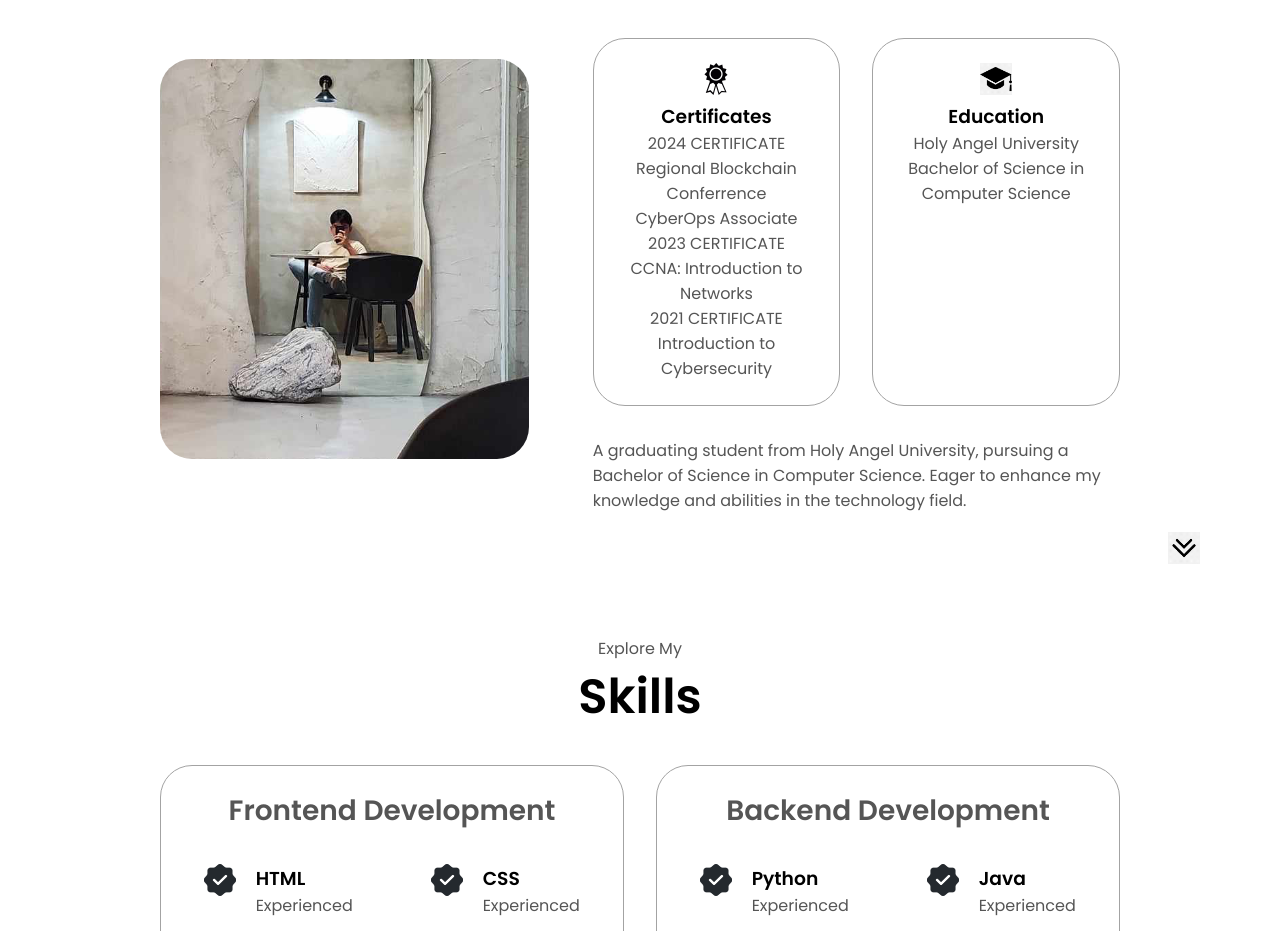
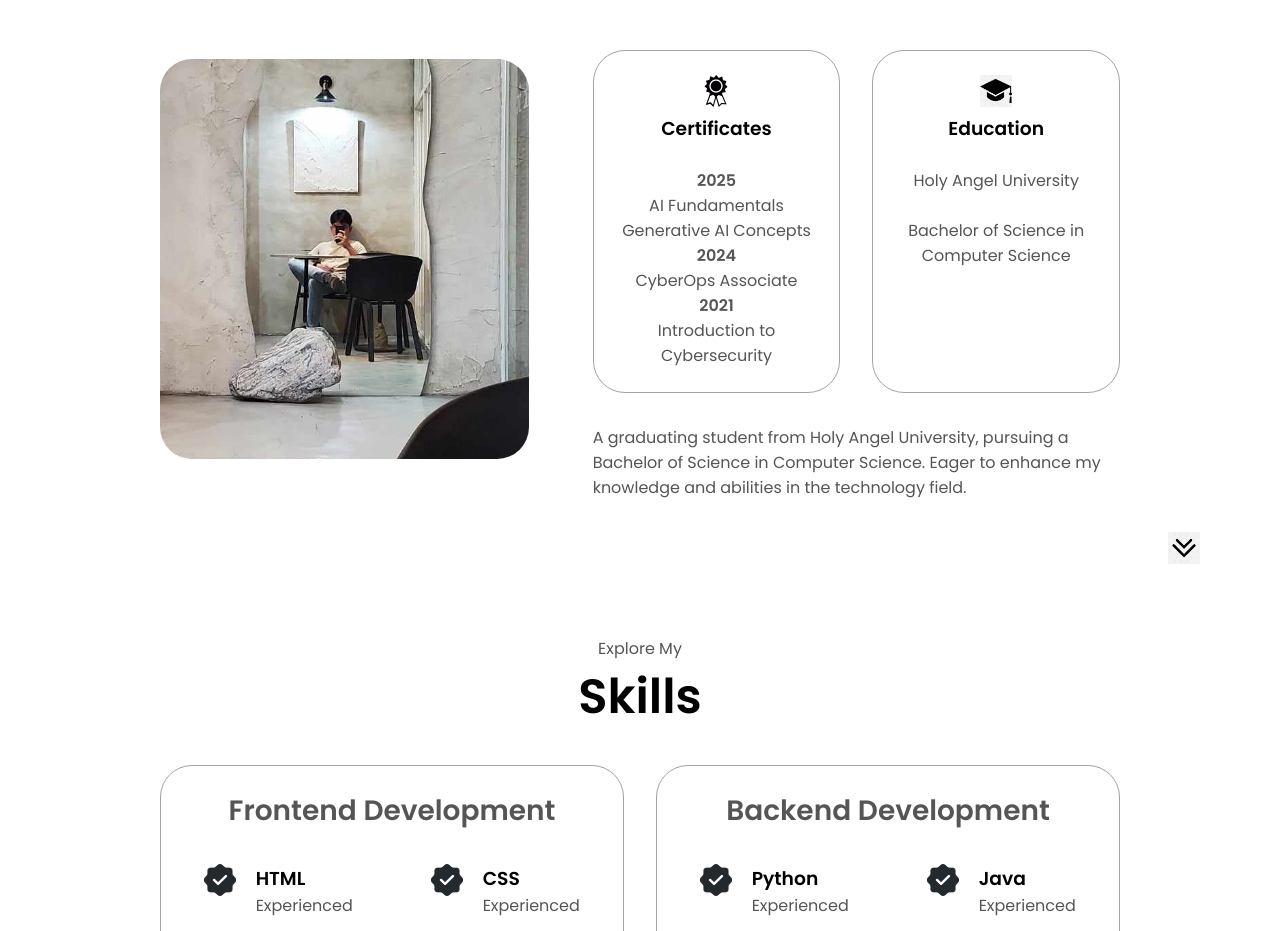
Before and after one commit to GabeDometita/My_Website_Portfolio, a plain HTML site: page index.html in a window 1280 px wide. Shown: the part 940-1871 px from the top of the page. Drawn offline with Linux system fonts and the light colour scheme.

Commit message:
modified:   index.html 	modified:   style.css

```diff
--- a/index.html
+++ b/index.html
@@ -65,16 +65,16 @@
                 <div class="about-containers">
                     <div class="details-container">
                         <img src="./assets/experience.png" alt="Experience icon" class="icon"/>
-                        <h3>Certificates</h3>
-                        <p>2024     CERTIFICATE<br/> Regional Blockchain Conferrence<br/> CyberOps Associate</p>
-                        <p>2023     CERTIFICATE<br/> CCNA: Introduction to Networks</p>
-                        <p>2021     CERTIFICATE<br/> Introduction to Cybersecurity</p>
+                        <h3>Certificates</h3><br/>
+                        <p><strong>2025</strong><br/> AI Fundamentals<br/> Generative AI Concepts</p>
+                        <p><strong>2024</strong><br/> CyberOps Associate</p>
+                        <p><strong>2021</strong><br/> Introduction to Cybersecurity</p>
                     </div>
                     <div class="details-container">
                         <img src="./assets/education.png" alt="Education icon" class="icon"/>
-                        <h3>Education</h3>
-                        <p>Holy Angel University</p>
-                        <p>Bachelor of Science in Computer Science</p>
+                        <h3>Education</h3><br/>
+                        <p>Holy Angel University</p><br/>
+                        <p>Bachelor of Science in <br/>Computer Science</p>
                     </div>
                 </div>
                 <div class="text-container">
--- a/style.css
+++ b/style.css
@@ -93,7 +93,6 @@ a:hover {
     position: absolute;
     top: 100%;
     right: 0;
-    background-color: white;
     width: fit-content;
     max-height: 0;
     overflow: hidden;
@@ -102,7 +101,7 @@ a:hover {
 
 .menu-links a {
     display: block;
-    padding: 10px;
+    padding: 4px;
     text-align: center;
     font-size: 1.5rem;
     color: black;
```
